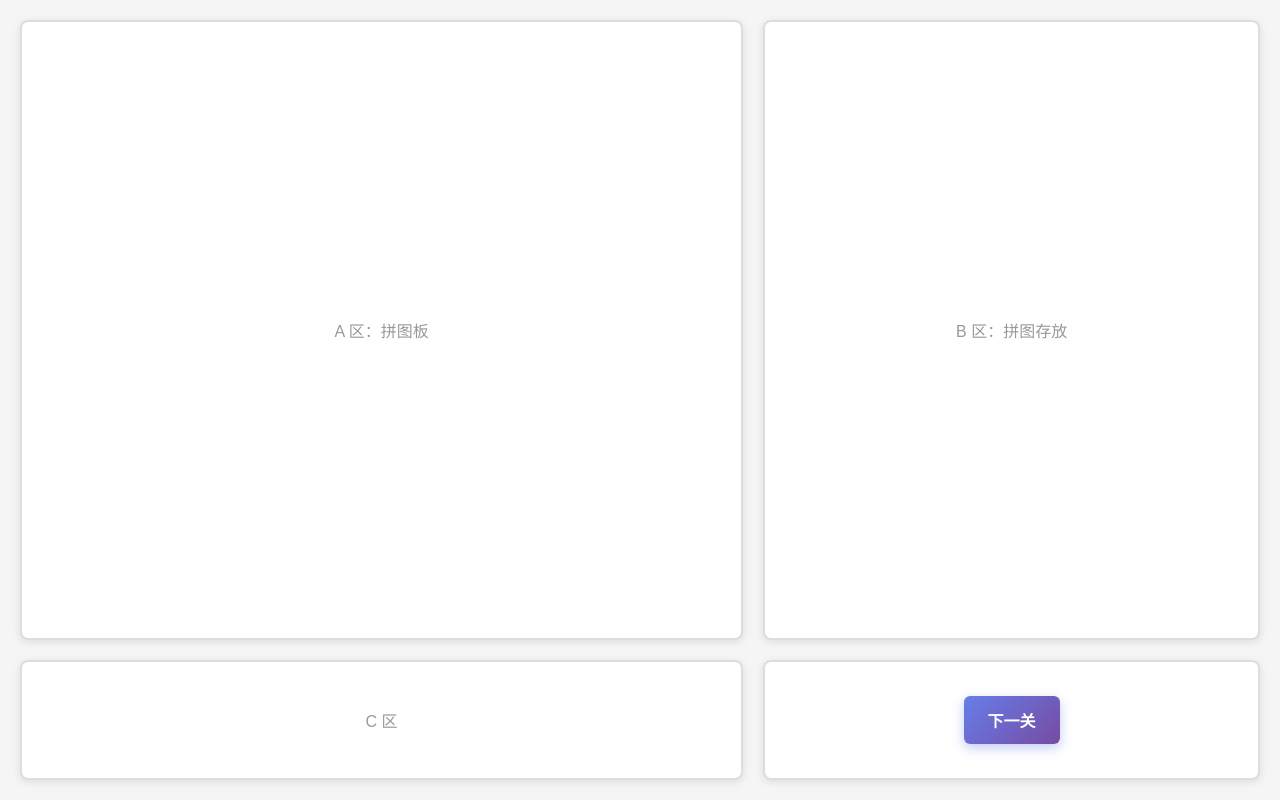
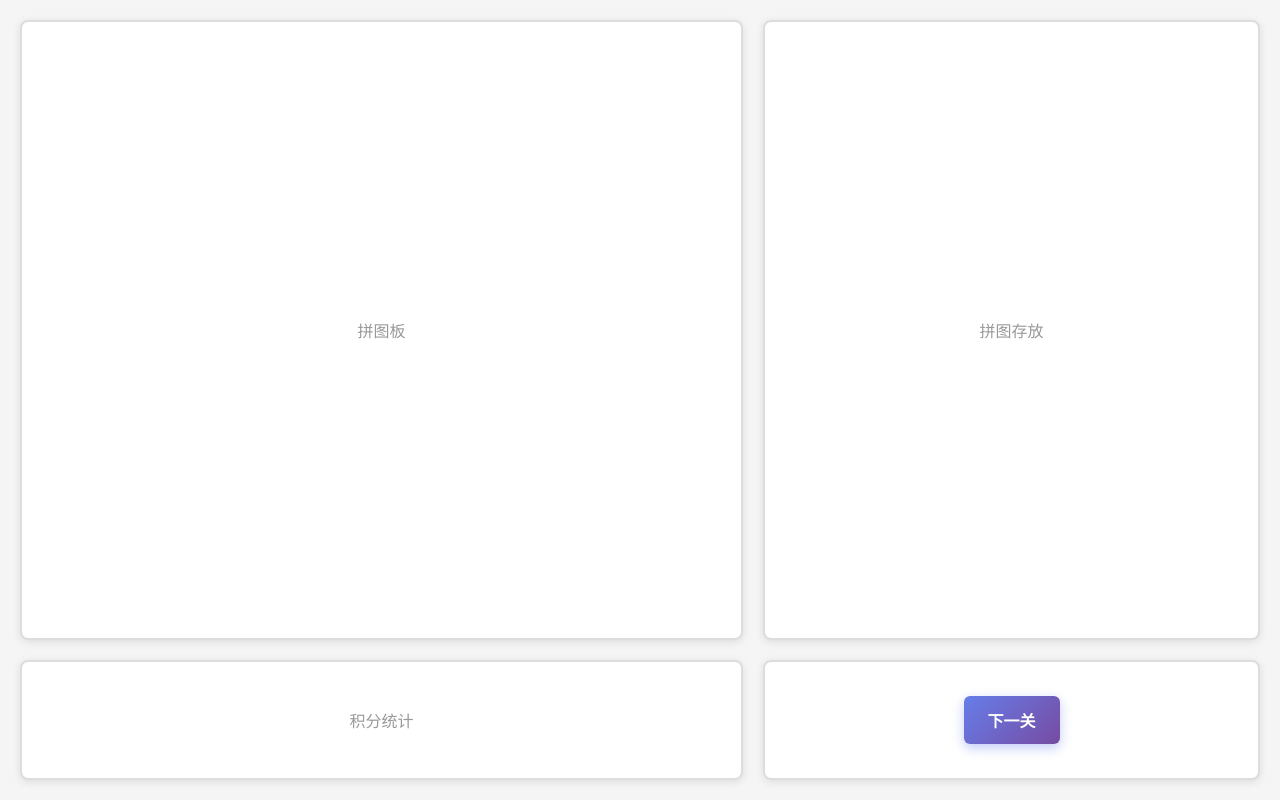
Before and after one commit to warneralexk-cyber/warneralexk-cyber.github.io, a plain HTML site: page games/puzzle/puzzle.html in a window 1280 px wide. Drawn offline with Linux system fonts and the light colour scheme.

Commit message:
Change section labels in puzzle.html
Updated section labels for clarity and consistency.

```diff
--- a/games/puzzle/puzzle.html
+++ b/games/puzzle/puzzle.html
@@ -48,7 +48,7 @@
 		}
 
 		.area-a::before {
-			content: "A 区：拼图板";
+			content: "拼图板";
 		}
 
 		/* B 区域：拼图存放（右上） */
@@ -69,7 +69,7 @@
 		}
 
 		.area-b::before {
-			content: "B 区：拼图存放";
+			content: "拼图存放";
 		}
 
 		/* 下部分：左右分布 */
@@ -95,7 +95,7 @@
 		}
 
 		.area-c::before {
-			content: "C 区";
+			content: "积分统计";
 		}
 
 		/* D 区域：按钮区（右下） */
```
